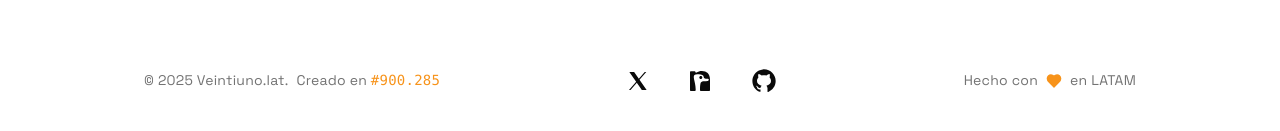
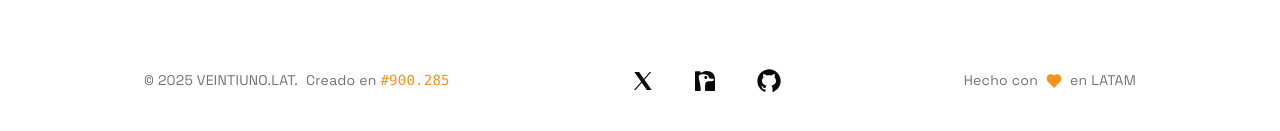
Before and after one commit to veintiuno-lat/veintiuno-website, a React (Vite) app: page /meetup/1 in a window 1280 px wide. Shown: the part 2379-2510 px from the top of the page. Built offline with nearby package versions, Linux system fonts and the light colour scheme; no server answers.

Commit message:
update footer

```diff
--- a/src/components/layout/Footer.tsx
+++ b/src/components/layout/Footer.tsx
@@ -1,9 +1,9 @@
-import React from 'react';
-import { Heart } from 'lucide-react';
+import React from "react";
+import { Heart } from "lucide-react";
 
-import { NostrIcon } from '../icons/nostr';
-import { X } from '../icons/x';
-import { Github } from '../icons/github';
+import { NostrIcon } from "../icons/nostr";
+import { X } from "../icons/x";
+import { Github } from "../icons/github";
 
 const Footer: React.FC = () => {
   return (
@@ -83,11 +83,11 @@ const Footer: React.FC = () => {
 
         <div className='flex flex-col sm:flex-row justify-between items-center gap-4'>
           <div className='flex gap-2'>
-            <p className='text-gray-500 text-sm'>© 2025 Veintiuno.lat.</p>
+            <p className='text-gray-500 text-sm'>© 2025 VEINTIUNO.LAT.</p>
             {/* Block Info */}
             <div className='text-sm text-gray-500'>
               <p>
-                Creado en{' '}
+                Creado en{" "}
                 <a
                   href='https://mempool.space/block/900285'
                   target='_blank'
```
